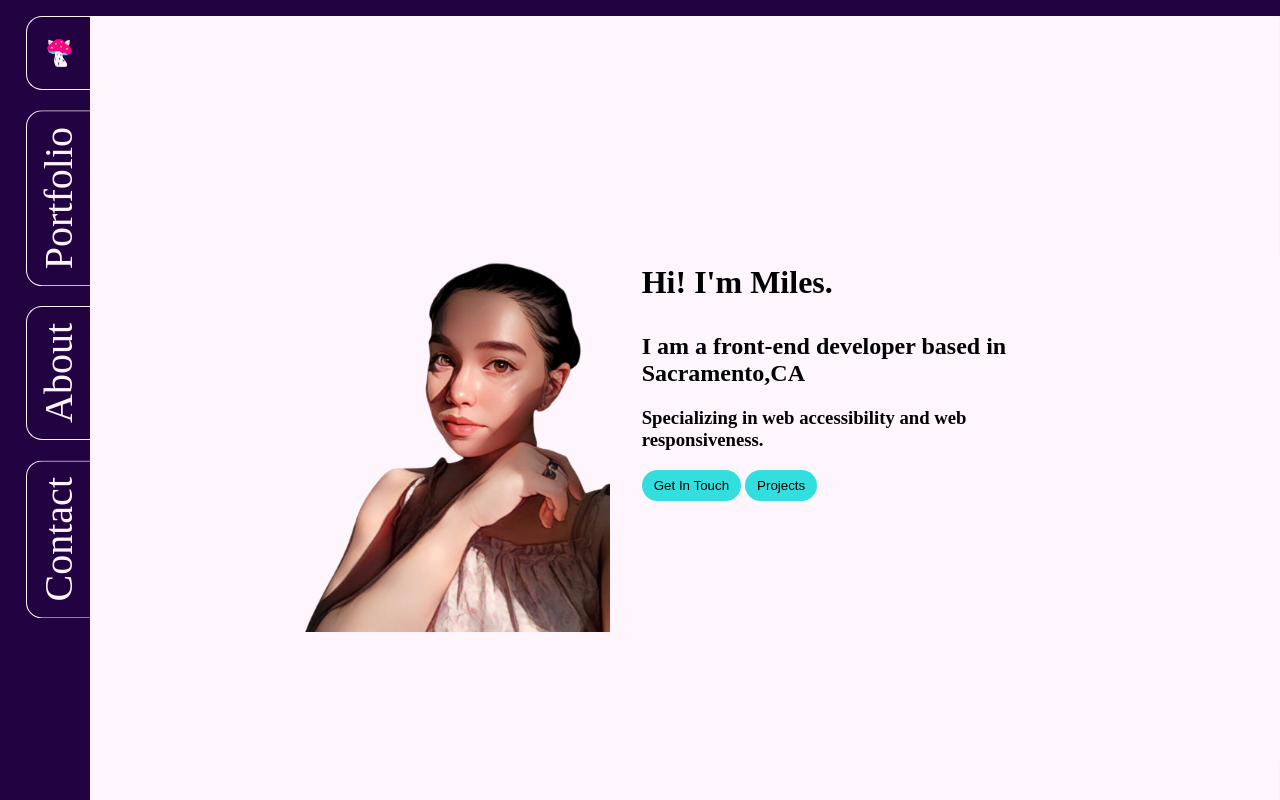
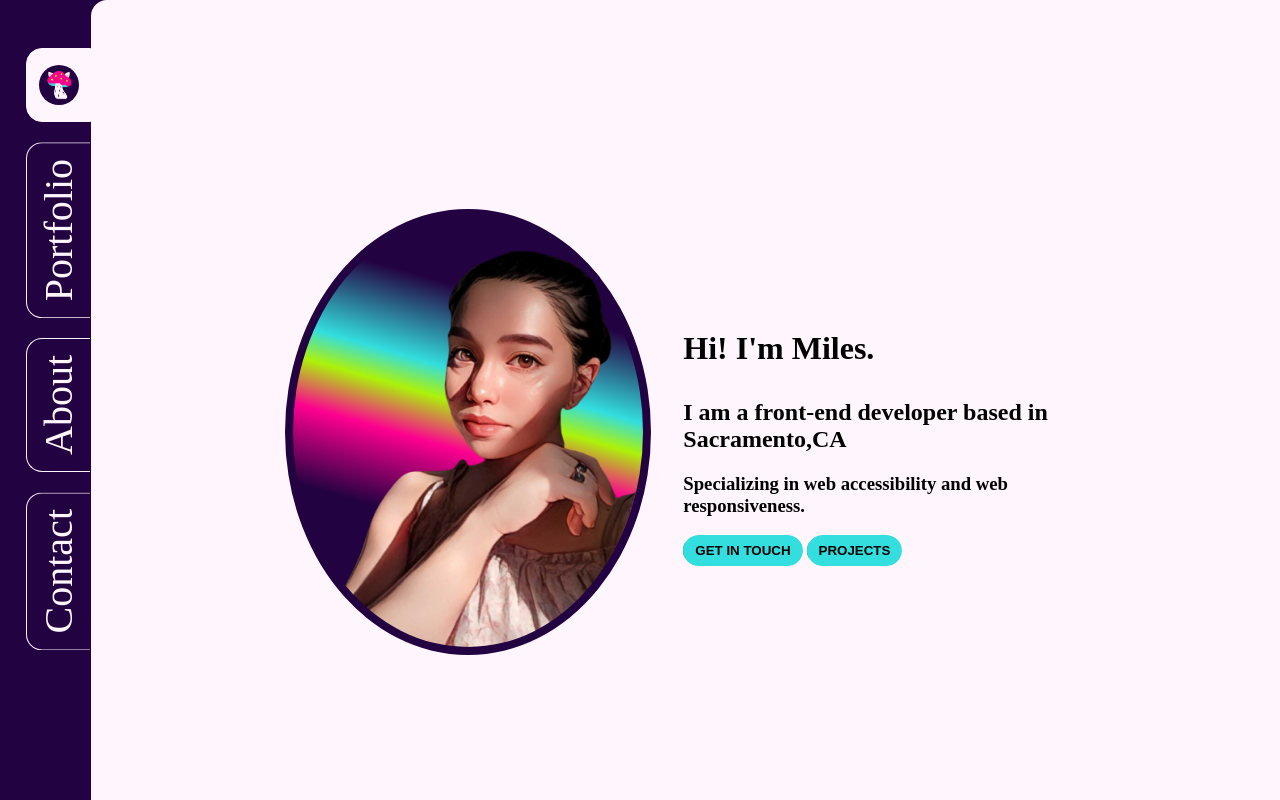
Before and after one commit to MilesAngels/milesangels-portfolio, a plain HTML site: page index.html in a window 1280 px wide. Drawn offline with Linux system fonts and the light colour scheme.

Commit message:
updating border and colors for button

```diff
--- a/JS/focus.js
+++ b/JS/focus.js
@@ -1,8 +1,8 @@
+const nav_itemElList = document.querySelectorAll('.nav-item');
+
 // Keep clicked link item in navigation focused
 // even after click and remove the focus if
 // another element is clicked
-const nav_itemElList = document.querySelectorAll('.nav-item');
-
 nav_itemElList.forEach(nav_item => {
     nav_item.addEventListener('click', () => {
         // Check if the previous nav item has the class nav-item-focused
--- a/SCSS/_menu.scss
+++ b/SCSS/_menu.scss
@@ -4,6 +4,7 @@
     flex-direction: column;
     padding: 0;
     gap: 1rem;
+    margin-top: 3rem;
     li {
       list-style-type: none;
       a {
@@ -26,7 +27,9 @@
       }
       .nav-item-focused {
         background-color: $primary-color;
-        color: $secondary-color       ;
+        color: $secondary-color;
+        border-left: 0.1rem solid $primary-color;
+        transition: 3ms;
       }
     }
   }
--- a/SCSS/_page-section.scss
+++ b/SCSS/_page-section.scss
@@ -17,47 +17,100 @@ body {
       width: inherit;
     }
 
-    #home-section, #portfolio-section, #about-section, #contact-section {
+    #home-section,
+    #portfolio-section,
+    #about-section,
+    #contact-section {
       background-color: $primary-color;
     }
 
     #home-section {
-      clip-path: inset(1rem 0 1rem 0);
+      border-top-left-radius: 1rem;
       padding: 2rem 0;
       display: flex;
-      align-items: center;
+      // align-items: center;
       .hero {
         display: flex;
         flex-direction: column;
         width: min(80%, 800px);
-        height: min(100%, 400px);
+        height: 100%;
+        align-items: center;
         margin: 0 auto;
         gap: 2rem;
 
+        .hero-image {
+          width: min(100%, 350px);
+          border-radius: 50%;
+          border: 0.5rem solid $secondary-color;
+          //margin: 0 auto;
+          background: rgb(35, 2, 65);
+          background: linear-gradient(
+            196deg,
+            rgba(35, 2, 65, 1) 23%,
+            rgba(51, 222, 222, 1) 39%,
+            rgba(172, 242, 10, 1) 45%,
+            rgba(253, 0, 144, 1) 54%,
+            rgba(35, 2, 65, 1) 69%
+          );
+        }
+
         .hero-content {
-
           h1 {
             font-size: 2rem;
           }
 
           .hero-buttons {
-
             button {
+              display: inline-block;
               border: none;
-              background-color: $accent-color1;
+              position: relative;
+              //background-color: $accent-color1;
               padding: 0.5rem 0.75rem;
               border-radius: 1rem;
+              text-transform: uppercase;
+              font-weight: 600;
+              transition: all 0.3s;
+              overflow: hidden;
+              z-index: 1;
+              &:after {
+                content: "";
+                position: absolute;
+                bottom: 0;
+                left: 0;
+                width: 100%;
+                height: 100%;
+                border-radius: 1rem;
+                background-color: $accent-color1;
+                z-index: -2;
+              }
+              &:before {
+                content: "";
+                position: absolute;
+                bottom: 0;
+                left: 0;
+                width: 0%;
+                height: 100%;
+                border-radius: 1rem;
+                transition: all 0.3s;
+                border: 1px solid $accent-color1;
+                background-color: $secondary-color;
+                z-index: -1;
+              }
+              &:hover {
+                color: $primary-color;
+                &:before {
+                  width: 100%;
+                }
+              }
             }
-
           }
         }
-
       }
     }
   }
 }
 
-@media screen and (min-width: 992px){
+@media screen and (min-width: 992px) {
   .hero {
     flex-direction: row !important;
   }
--- a/index.html
+++ b/index.html
@@ -11,23 +11,23 @@
     <nav id="navigation">
       <ul id="nav-menu">
         <li>
-          <a href="#home-section" id="home" class="nav-item"
+          <a href="#home-section" class="nav-item nav-item-focused"
             ><img src="./IMG/catshroom.png" alt="Mushroom with cat ears"
           /></a>
         </li>
         <li>
-          <a href="#portfolio-section" id="portfolio" class="nav-item"
+          <a href="#portfolio-section" class="nav-item"
             >Portfolio</a
           >
         </li>
-        <li><a href="#about-section" id="about" class="nav-item">About</a></li>
+        <li><a href="#about-section" class="nav-item">About</a></li>
         <li>
-          <a href="#contact-section" id="contact" class="nav-item">Contact</a>
+          <a href="#contact-section" class="nav-item">Contact</a>
         </li>
       </ul>
     </nav>
     <section id="section-container">
-      <article id="home-section">
+      <article id="home-section" class="article">
         <div class="ribbon"></div>
         <div class="hero">
           <img src="./IMG/milesangels.png" alt="Miles Angels" class="hero-image" />
@@ -42,9 +42,9 @@
           </div>
         </div>
       </article>
-      <article id="portfolio-section">Hello from portfolio</article>
-      <article id="about-section">Hello from about</article>
-      <article id="contact-section">Hello from contact</article>
+      <article id="portfolio-section" class="article">Hello from portfolio</article>
+      <article id="about-section" class="article">Hello from about</article>
+      <article id="contact-section" class="article">Hello from contact</article>
     </section>
     <script defer src="./JS/focus.js"></script>
   </body>
```
Also changed, not shown: SCSS/style.css, 1 other file.
